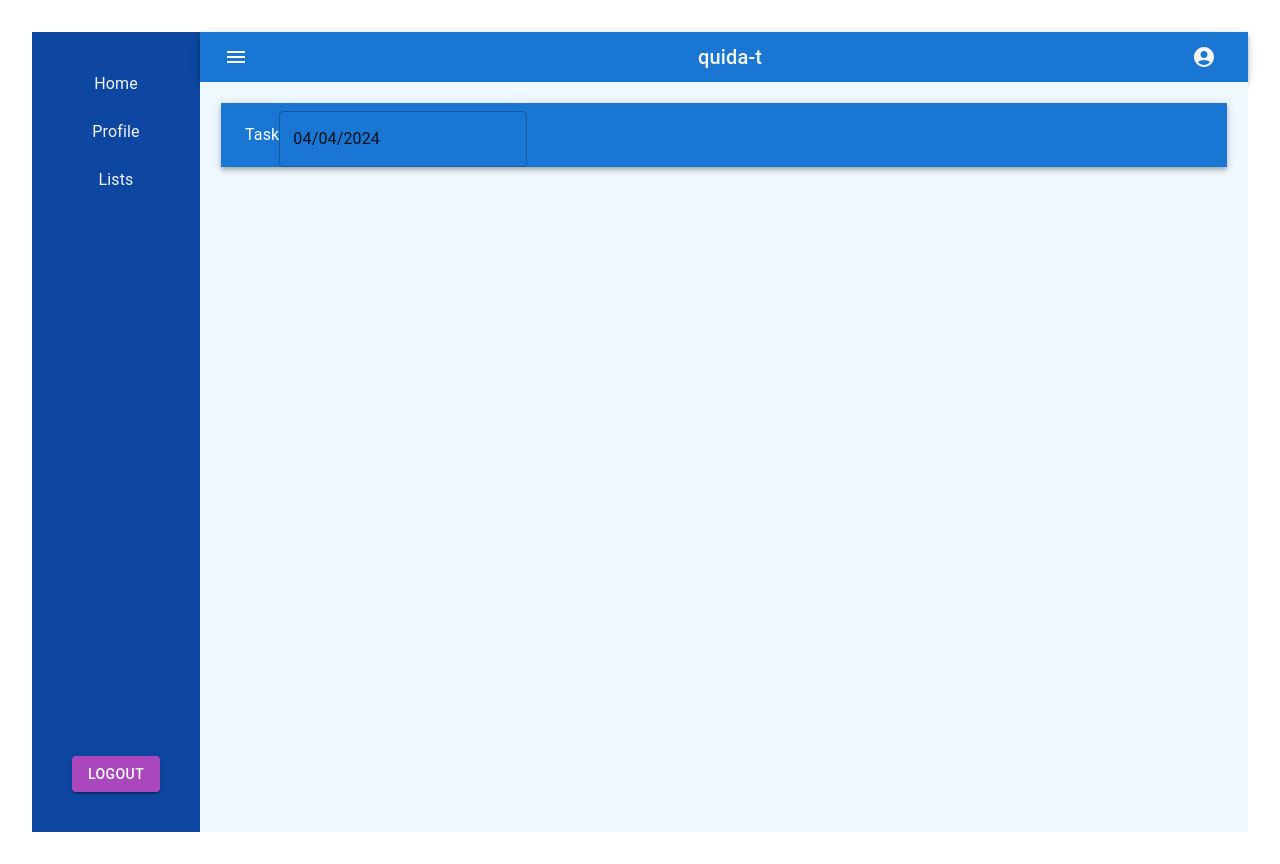
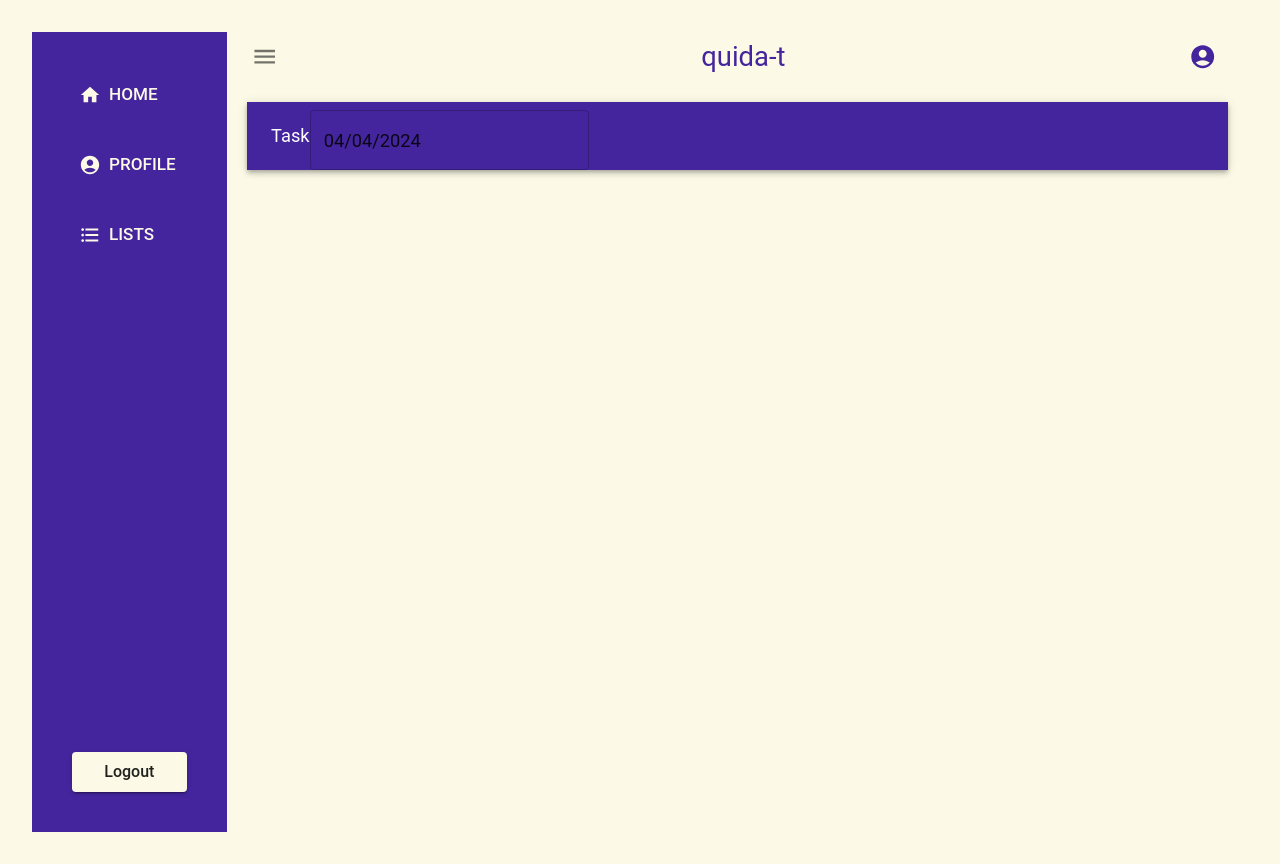
Before and after one commit to franArteaga8/quida-t, a React (Vite) app in the folder root/: page / in a window 1280 px wide. Built offline with nearby package versions, Linux system fonts and the light colour scheme; sample sign-in values are in the browser's storage; the HTML template or start-up script is replaced by a standard one.

Commit message:
theme redesign: wip

```diff
--- a/root/src/components/Header/Header.jsx
+++ b/root/src/components/Header/Header.jsx
@@ -9,13 +9,13 @@ const Header = () => {
 
   return (
     <>
-        <Box sx={{  height: '50px', width: '100%' }}>
-          <AppBar position="static" sx={{ height: '100%', display: 'flex', justifyContent: 'center'}} >
+        <Box sx={{  height: '50px', width: '100%',  }}>
+          <AppBar position="static" elevation={0} sx={{ height: '100%', display: 'flex', justifyContent: 'center', backgroundColor: 'secondary.main'}} >
             <Toolbar >
               <IconButton
               size="large"
               edge="start"
-              color="inherit"
+              color="primary.main"
               aria-label="menu"
               sx={{ mr: 2 }}
               >
@@ -24,8 +24,8 @@ const Header = () => {
 
 
 
-                <Link style={{ flexGrow: '1' , textDecoration: 'none', color: 'whitesmoke'}} >
-                <Typography variant="h6" component="div" sx={{ flexGrow: 1 }}>
+                <Link style={{ flexGrow: '1' , textDecoration: 'none'}} >
+                <Typography variant="h5" component="div" color={'primary.main'}  sx={{ flexGrow: 1 }}>
                 quida-t
                 </Typography>
                 </Link>
@@ -35,7 +35,7 @@ const Header = () => {
 
               <Link to={'/profile'} >
                 <IconButton >
-                  <AccountCircleIcon sx={{ color: 'whitesmoke' }} />
+                  <AccountCircleIcon sx={{ color: 'primary.main' }} />
                 </IconButton>
               </Link>
 
--- a/root/src/components/Sidebar/Sidebar.jsx
+++ b/root/src/components/Sidebar/Sidebar.jsx
@@ -1,5 +1,5 @@
+import { AccountCircle, FormatListBulleted, Home as HomeIcon } from "@mui/icons-material";
 import { Box, Button, CssBaseline} from "@mui/material"
-import { blue, purple } from "@mui/material/colors";
 import { Link } from "react-router-dom";
 
 const Sidebar = () => {
@@ -11,21 +11,28 @@ const Sidebar = () => {
       <CssBaseline />
 
 
-        <Box sx={{  background: blue[900], display: 'flex', flexDirection: 'column', gap: 3, padding: 5, height: '100%'}}>
+        <Box sx={{ textAlign:'left', backgroundColor: 'primary.main', display: 'flex', flexDirection: 'column', gap: 3, padding: 5, height: '100%'}}>
 
-          <Link to={'/'} style={{ textDecoration: 'none', color: 'whitesmoke'}}>
+          <Link to={'/'} style={{  textDecoration: 'none', color: 'whitesmoke'}}>
+            <Button color="secondary" variant="text" size="large" startIcon={<HomeIcon/>  } >
             Home
+            </Button>
+
           </Link>
 
           <Link to={'/profile'} style={{ textDecoration: 'none', color: 'whitesmoke'}}>
+          <Button color="secondary" variant="text" size="large" startIcon={<AccountCircle/>  } >
             Profile
+            </Button>
           </Link>
 
           <Link to={'/lists'} style={{ textDecoration: 'none', color: 'whitesmoke'}}>
+          <Button color="secondary" variant="text" size="large" startIcon={<FormatListBulleted/>  } >
             Lists
+            </Button>
           </Link>
 
-          <Button variant="contained" sx={{ background: purple[400] , marginTop: 'auto' }} onClick={() => {
+          <Button variant="contained" color="secondary"  sx={{ marginTop: 'auto',  textTransform:'none' }} onClick={() => {
             localStorage.removeItem('token')
             location.reload()
         }} >
--- a/root/src/layout/MainLayout.jsx
+++ b/root/src/layout/MainLayout.jsx
@@ -9,7 +9,7 @@ const MainLayout = () => {
     <Box sx={{ height: '100vh', display: 'flex'}} >
       <Sidebar/>
 
-      <div style={{ width:'100%', height:'100vh', display:'flex', flexDirection:'column', backgroundColor: 'lightsalmon'  }}>
+      <div style={{ width:'100%', height:'100vh', display:'flex', flexDirection:'column'  }}>
 
         <Header />
         <Outlet />
--- a/root/src/pages/Home/Home.css
+++ b/root/src/pages/Home/Home.css
@@ -2,7 +2,6 @@
     height: 100%;
     display: flex;
     flex-direction: column;
-    background-color: aliceblue;
     width: 100%;
     padding: 2%;
 }
--- a/root/src/pages/Home/Home.jsx
+++ b/root/src/pages/Home/Home.jsx
@@ -40,7 +40,7 @@ const Home = () => {
     <>
     <div className="position">
 
-    <Box sx={{ flexGrow: 1 }}>
+    <Box sx={{ }}>
       <AppBar position="static" sx={{ flexGrow: 1 }}>
         <Toolbar sx={{ flexGrow: 1 }} >
 
--- a/root/src/pages/Login/Login.jsx
+++ b/root/src/pages/Login/Login.jsx
@@ -35,9 +35,9 @@ const Login = () => {
 
 
   return (
-    <Box backgroundColor={'primary.main'} sx={{ display: "flex", flexDirection: 'column', justifyContent: 'center',alignItems: 'center', width: '100vw', height: '100vh'}} >
-      <Card sx={{ maxWidth: '500px', height: 'min-content', backgroundColor: 'whitesmoke', borderRadius: '5%', padding: '10px' }} raised={true} >
-        <CardHeader title={showRegisterForm ? 'Register' : 'Login'} />
+    <Box backgroundColor={'background.lavender'} sx={{ display: "flex", flexDirection: 'column', justifyContent: 'center',alignItems: 'center', width: '100vw', height: '100vh'}} >
+      <Card sx={{ maxWidth: '500px', height: 'min-content', backgroundColor: 'background.main', borderRadius: '5%', padding: '10px' }} raised={true} >
+        <CardHeader sx={{color: 'primary.main'}} title={showRegisterForm ?  'Register' : 'Login'} />
         <CardContent>
           {showRegisterForm && (
             <>
@@ -81,10 +81,10 @@ const Login = () => {
         </CardContent>
         <Divider />
         <CardActions sx={{ display: 'flex', justifyContent: 'flex-end' }}>
-          <Button onClick={handleFormToggle} variant="outlined" color="primary" sx={{ textTransform: 'none', color: 'black', borderColor: 'secondary.main'}} >
+          <Button onClick={handleFormToggle} variant="outlined" color="primary" sx={{ textTransform: 'none', color: 'black', borderColor: 'primary.main'}} >
             {showRegisterForm ? <span> Already have an account? Login </span> : <span> Don&apos;t have an account? Sign Up </span> }
           </Button>
-          <Button onClick={handleAction} variant="contained" color="secondary" sx={{ color: 'whitesmoke'}} >
+          <Button onClick={handleAction} variant="contained" color="primary" sx={{ color: 'whitesmoke'}} >
             {showRegisterForm ? 'Register' : 'Login'}
           </Button>
         </CardActions>
--- a/root/src/theme/custom.jsx
+++ b/root/src/theme/custom.jsx
@@ -1,21 +1,32 @@
 import {createTheme} from '@mui/material/styles'
 
 export const customTheme = createTheme({
-  /*   palette: {
-      primary: {
-        main: '#64ffdf',
-      },
-      secondary: {
-        main: '#ce93d8',
-      },
+  palette: {
+    type: 'light',
+    primary: {
+      main: '#44259D',
+      light: '#5863a2',
     },
+    secondary: {
+      main: '#FCFAE6',
+    },
+    background: {
+      default: '#FCFAE6',
+      paper: '#FCFAE6',
+      lavender: '#201E27'
+    },
+    text: {
+      primary: 'rgba(0,0,0,0.86)',
+      secondary: 'rgba(0,0,0,0.5)',
+    },
+  },
     spacing: 8 // example default spacing unit
     ,
     typography: {
         fontFamily: 'Roboto, sans-serif', // example font family
         fontSize: 16, // example base font size
         // Customize other typography settings as needed
-    } */
+    }
 })
 
 
```
